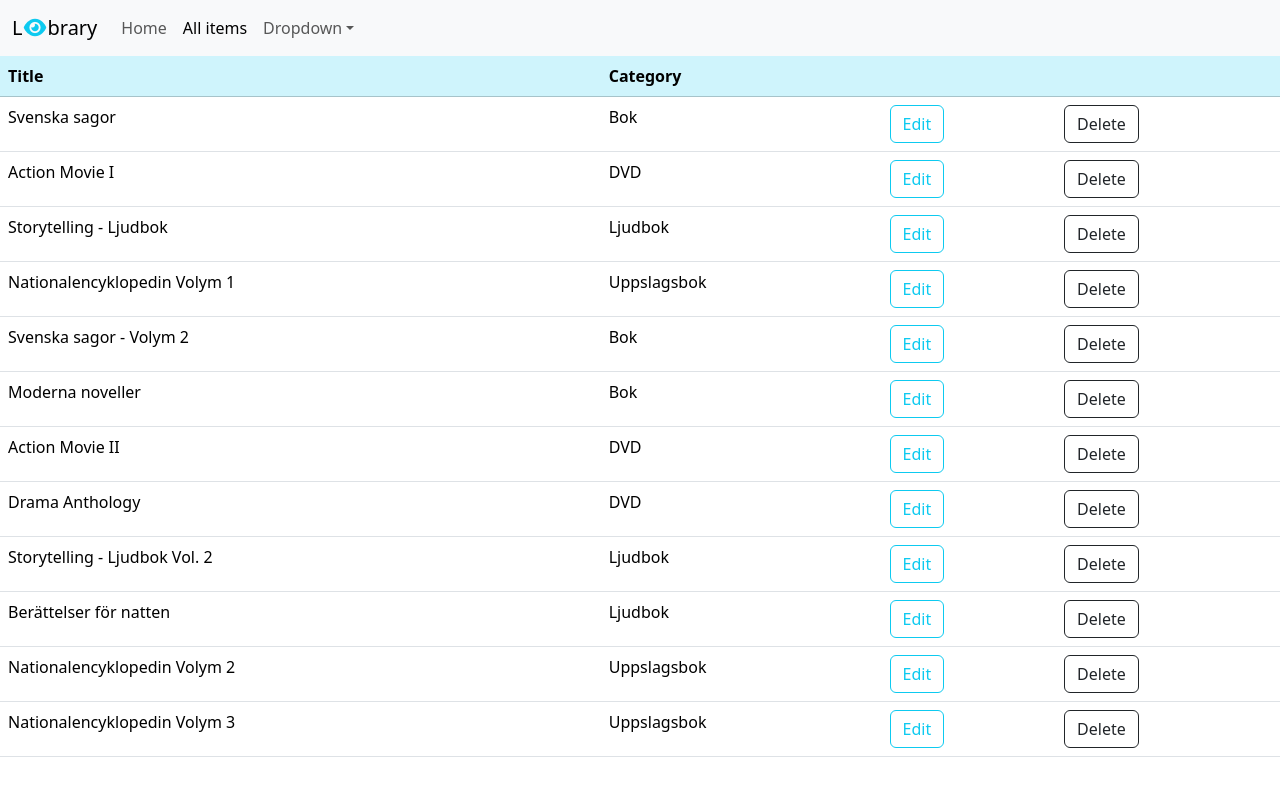
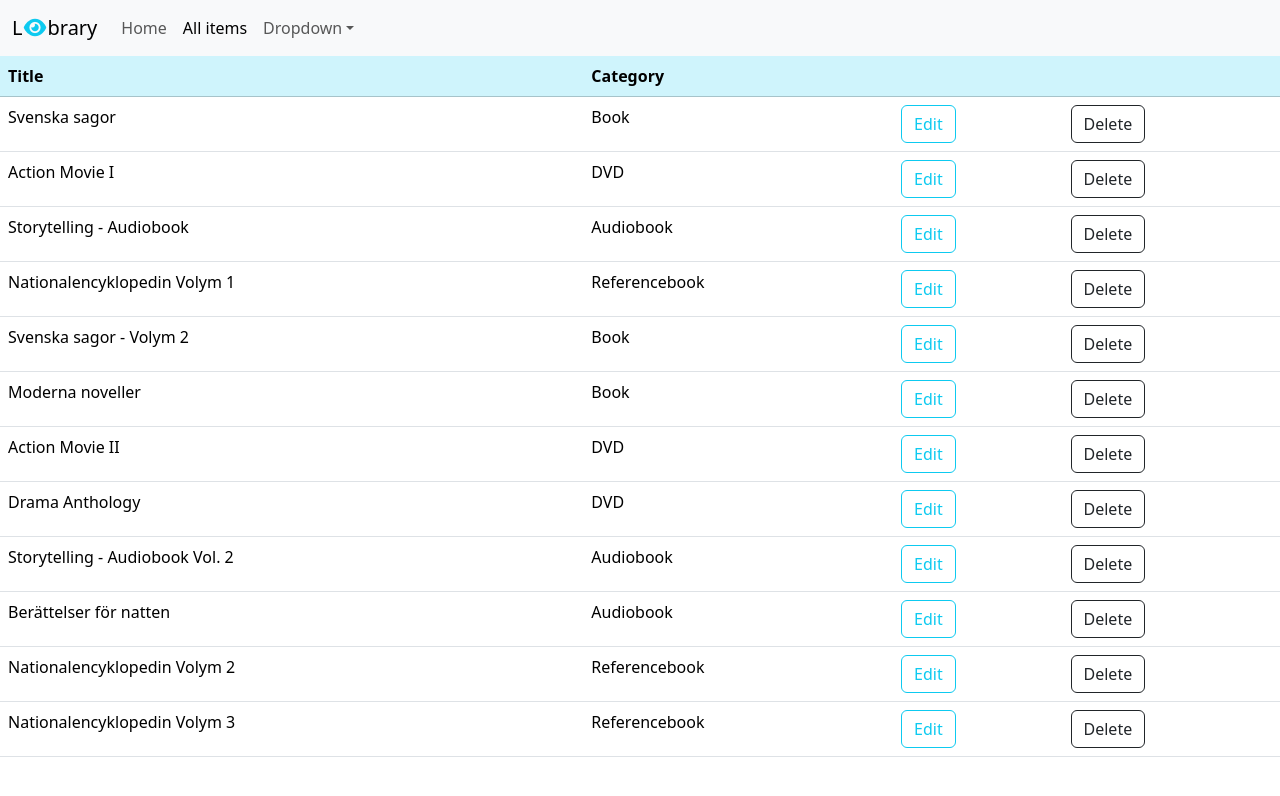
Before and after one commit to Socias93/leyebrary, a React (Vite) app: page /all in a window 1280 px wide. Shown: the top 796 px of the page. Built offline with nearby package versions, Linux system fonts and the light colour scheme.

Commit message:
Fix conditional rendering for item type fields in CreateItemPage

```diff
--- a/src/pages/CreateItemPage.tsx
+++ b/src/pages/CreateItemPage.tsx
@@ -1,12 +1,96 @@
-import { useParams } from "react-router-dom";
+import { useState } from "react";
+import { useParams, useSearchParams } from "react-router-dom";
+
+export type ItemType = "Book" | "Referencebook" | "DVD" | "Audiobook";
 
 function CreateItemPage() {
   const { id } = useParams();
+  const [searchParams] = useSearchParams();
+  const type = (searchParams.get("type") as ItemType) ?? "Book";
+
+  const [title, setTitle] = useState("");
+  const [author, setAuthor] = useState("");
+  const [nbrPages, setNbrPages] = useState<number | "">("");
+  const [runTimeMinutes, setRunTimeMinutes] = useState<number | "">("");
+
+  const submit = (e: React.FormEvent) => {
+    e.preventDefault();
+    const payload: any = { title, categoryId: id, type };
+
+    if (type === "Book" || type === "Referencebook") {
+      payload.author = author;
+      payload.nbrPages = Number(nbrPages);
+    } else {
+      payload.runTimeMinutes = Number(runTimeMinutes);
+    }
+  };
+
+  const isBookish = type === "Book" || type === "Referencebook";
+  const isTimeBased = type === "DVD" || type === "Audiobook";
 
   return (
-    <h1>
-      Create new <button>{id} </button>
-    </h1>
+    <>
+      <h1>
+        Create new <small>{type} </small>
+      </h1>
+      <form onSubmit={submit}>
+        <div className="mb-3">
+          <label className="form-label">Title</label>
+          <input
+            className="form-control"
+            value={title}
+            onChange={(e) => setTitle(e.target.value)}
+          />
+        </div>
+        <div className="mb-3">
+          <label className="form-label">Category</label>
+          <input className="form-control" />
+        </div>
+        {isBookish && (
+          <>
+            <div className="mb-3">
+              <label className="form-label">Author</label>
+              <input
+                className="form-control"
+                value={author}
+                onChange={(e) => setAuthor(e.target.value)}
+              />
+            </div>
+            <div className="mb-3">
+              <label className="form-label">Nbr Pages</label>
+              <input
+                type="number"
+                className="form-control"
+                value={nbrPages}
+                onChange={(e) =>
+                  setNbrPages(
+                    e.target.value === "" ? "" : Number(e.target.value)
+                  )
+                }
+              />
+            </div>
+          </>
+        )}
+
+        {isTimeBased && (
+          <div className="mb-3">
+            <label className="form-label">Run time (minutes)</label>
+            <input
+              className="form-control"
+              value={runTimeMinutes}
+              onChange={(e) =>
+                setRunTimeMinutes(
+                  e.target.value === "" ? "" : Number(e.target.value)
+                )
+              }
+            />
+          </div>
+        )}
+        <button className="btn btn-outline-info" type="submit">
+          Create
+        </button>
+      </form>
+    </>
   );
 }
 
--- a/src/pages/NewItemPage.tsx
+++ b/src/pages/NewItemPage.tsx
@@ -9,22 +9,33 @@ function NewItemPage() {
     new Map(items.map((it) => [it.category._id, it.category])).values()
   );
 
+  const mapCategoryToType = (categoryName: string) => {
+    if (categoryName.toLowerCase().includes("bok")) return "Bok";
+    if (categoryName.toLowerCase().includes("uppslags")) return "Uppslagsbok";
+    if (categoryName.toLowerCase().includes("dvd")) return "DVD";
+    if (categoryName.toLowerCase().includes("audio")) return "Audiobook";
+    return "DVD";
+  };
+
   return (
-    <>
-      <div className="d-grid justify-content-center">
-        <h1>What item would you like to create ?</h1>
-        <div className="d-flex">
-          {uniqueCategories.map((i) => (
+    <div className="d-grid justify-content-center">
+      <h1>What item would you like to create ?</h1>
+      <div className="d-flex">
+        {uniqueCategories.map((i) => {
+          const type = mapCategoryToType(i.name);
+          return (
             <button
-              onClick={() => navigate(`/new-item/${i._id}`)}
               key={i._id}
-              className="btn btn-outline-info col-2 mt-4 ms-1 w-25 ">
+              onClick={() =>
+                navigate(`/new-item/${i._id}?type=${encodeURIComponent(type)}`)
+              }
+              className="btn btn-outline-info col-2 mt-4 ms-1 w-25">
               {i.name}
             </button>
-          ))}
-        </div>
+          );
+        })}
       </div>
-    </>
+    </div>
   );
 }
 
--- a/src/routes.tsx
+++ b/src/routes.tsx
@@ -34,7 +34,9 @@ const router = createBrowserRouter([
         path: "new-category",
         element: <NewCategoryPage />,
       },
+      { path: "edit-item/:id", element: <CreateItemPage /> },
       { path: "new-item/:id", element: <CreateItemPage /> },
+
       { path: "new-category/:id", element: <CreateCategoryPage /> },
     ],
   },
--- a/src/services/fakeCategoryService.tsx
+++ b/src/services/fakeCategoryService.tsx
@@ -8,10 +8,10 @@ export interface Category {
  * Kategorierna som ska finnas (unika _id)
  */
 export const categories: Category[] = [
-  { _id: "c1b3f9a0-1a2b-4c3d-8e9f-000000000001", name: "Bok" },
+  { _id: "c1b3f9a0-1a2b-4c3d-8e9f-000000000001", name: "Book" },
   { _id: "c1b3f9a0-1a2b-4c3d-8e9f-000000000002", name: "DVD" },
-  { _id: "c1b3f9a0-1a2b-4c3d-8e9f-000000000003", name: "Ljudbok" },
-  { _id: "c1b3f9a0-1a2b-4c3d-8e9f-000000000004", name: "Uppslagsbok" },
+  { _id: "c1b3f9a0-1a2b-4c3d-8e9f-000000000003", name: "Audiobook" },
+  { _id: "c1b3f9a0-1a2b-4c3d-8e9f-000000000004", name: "Referencebook" },
 ];
 
 export function getCategories(): Category[] {
@@ -24,7 +24,7 @@ export function getCategories(): Category[] {
 export interface BaseItem {
   _id: string;
   title: string;
-  type: "Bok" | "DVD" | "Ljudbok" | "Uppslagsbok";
+  type: "Book" | "DVD" | "Audiobook" | "Referencebook";
   isBorrowable: boolean;
   categoryId: string; // ska peka på en Category._id
   // fält som sätts när utlånad:
@@ -36,10 +36,10 @@ export interface BaseItem {
  * Specifika obligatoriska fält per typ
  */
 export interface Book extends BaseItem {
-  type: "Bok";
+  type: "Book";
   author: string;
   nbrPages: number;
-  // isBorrowable true => kan lånas; uppslagsbok kommer ha isBorrowable=false
+  // isBorrowable true => kan lånas; Referencebook kommer ha isBorrowable=false
 }
 
 export interface DVD extends BaseItem {
@@ -48,15 +48,15 @@ export interface DVD extends BaseItem {
 }
 
 export interface Audiobook extends BaseItem {
-  type: "Ljudbok";
+  type: "Audiobook";
   runTimeMinutes: number;
 }
 
 export interface ReferenceBook extends BaseItem {
-  type: "Uppslagsbok";
+  type: "Referencebook";
   author: string;
   nbrPages: number;
-  // enligt regeln: uppslagsbok kan INTE lånas => isBorrowable should be false
+  // enligt regeln: Referencebook kan INTE lånas => isBorrowable should be false
 }
 
 /**
@@ -66,11 +66,11 @@ export type LibraryItem = Book | DVD | Audiobook | ReferenceBook;
 
 /**
  * Hjälpfunktion: kolla om en item kan lånas (enligt regler)
- * - En bok/DVD/ljudbok kan lånas endast om isBorrowable === true
- * - En uppslagsbok (type === "Uppslagsbok") kan aldrig lånas (returnerar false)
+ * - En Book/DVD/Audiobook kan lånas endast om isBorrowable === true
+ * - En Referencebook (type === "Referencebook") kan aldrig lånas (returnerar false)
  */
 export function canBorrow(item: LibraryItem): boolean {
-  if (item.type === "Uppslagsbok") return false;
+  if (item.type === "Referencebook") return false;
   return item.isBorrowable === true && !item.borrower;
 }
 
@@ -119,9 +119,9 @@ export const sampleItems: LibraryItem[] = [
     title: "Svenska sagor",
     author: "A. Författare",
     nbrPages: 320,
-    type: "Bok",
+    type: "Book",
     isBorrowable: true,
-    categoryId: categories.find((c) => c.name === "Bok")!._id,
+    categoryId: categories.find((c) => c.name === "Book")!._id,
   },
   {
     _id: "item-0002",
@@ -133,20 +133,20 @@ export const sampleItems: LibraryItem[] = [
   },
   {
     _id: "item-0003",
-    title: "Storytelling - Ljudbok",
+    title: "Storytelling - Audiobook",
     runTimeMinutes: 400,
-    type: "Ljudbok",
+    type: "Audiobook",
     isBorrowable: true,
-    categoryId: categories.find((c) => c.name === "Ljudbok")!._id,
+    categoryId: categories.find((c) => c.name === "Audiobook")!._id,
   },
   {
     _id: "item-0004",
     title: "Nationalencyklopedin Volym 1",
     author: "NE",
     nbrPages: 1200,
-    type: "Uppslagsbok",
+    type: "Referencebook",
     isBorrowable: false, // får inte lånas
-    categoryId: categories.find((c) => c.name === "Uppslagsbok")!._id,
+    categoryId: categories.find((c) => c.name === "Referencebook")!._id,
   },
 ];
 
--- a/src/services/fakeFoodService.tsx
+++ b/src/services/fakeFoodService.tsx
@@ -12,7 +12,7 @@ interface BaseItem {
 }
 
 export interface Book extends BaseItem {
-  type: "Bok";
+  type: "Book";
   author: string;
   nbrPages: number;
 }
@@ -23,12 +23,12 @@ export interface DVD extends BaseItem {
 }
 
 export interface Audiobook extends BaseItem {
-  type: "Ljudbok";
+  type: "Audiobook";
   runTimeMinutes: number;
 }
 
 export interface ReferenceBook extends BaseItem {
-  type: "Uppslagsbok";
+  type: "Referencebook";
   author: string;
   nbrPages: number;
 }
@@ -61,9 +61,9 @@ const items: LibraryItem[] = [
     author: "A. Författare",
     nbrPages: 320,
     isBorrowable: true,
-    category: getCategories().find((c) => c.name === "Bok") || {
+    category: getCategories().find((c) => c.name === "Book") || {
       _id: "c1b3f9a0-1a2b-4c3d-8e9f-000000000001",
-      name: "Bok",
+      name: "Book",
     },
   } as Book,
   {
@@ -78,12 +78,12 @@ const items: LibraryItem[] = [
   } as DVD,
   {
     _id: "lib-0003",
-    title: "Storytelling - Ljudbok",
+    title: "Storytelling - Audiobook",
     runTimeMinutes: 400,
     isBorrowable: true,
-    category: getCategories().find((c) => c.name === "Ljudbok") || {
+    category: getCategories().find((c) => c.name === "Audiobook") || {
       _id: "c1b3f9a0-1a2b-4c3d-8e9f-000000000003",
-      name: "Ljudbok",
+      name: "Audiobook",
     },
   } as Audiobook,
   {
@@ -92,9 +92,9 @@ const items: LibraryItem[] = [
     author: "NE",
     nbrPages: 1200,
     isBorrowable: false,
-    category: getCategories().find((c) => c.name === "Uppslagsbok") || {
+    category: getCategories().find((c) => c.name === "Referencebook") || {
       _id: "c1b3f9a0-1a2b-4c3d-8e9f-000000000004",
-      name: "Uppslagsbok",
+      name: "Referencebook",
     },
   } as ReferenceBook,
 
@@ -104,7 +104,7 @@ const items: LibraryItem[] = [
     author: "A. Författare",
     nbrPages: 288,
     isBorrowable: true,
-    category: { _id: "c1b3f9a0-1a2b-4c3d-8e9f-000000000001", name: "Bok" },
+    category: { _id: "c1b3f9a0-1a2b-4c3d-8e9f-000000000001", name: "Book" },
   } as Book,
   {
     _id: "lib-0006",
@@ -112,7 +112,7 @@ const items: LibraryItem[] = [
     author: "B. Författare",
     nbrPages: 214,
     isBorrowable: true,
-    category: { _id: "c1b3f9a0-1a2b-4c3d-8e9f-000000000001", name: "Bok" },
+    category: { _id: "c1b3f9a0-1a2b-4c3d-8e9f-000000000001", name: "Book" },
   } as Book,
 
   // Två extra DVD
@@ -134,17 +134,23 @@ const items: LibraryItem[] = [
   // Två extra ljudböcker
   {
     _id: "lib-0009",
-    title: "Storytelling - Ljudbok Vol. 2",
+    title: "Storytelling - Audiobook Vol. 2",
     runTimeMinutes: 360,
     isBorrowable: true,
-    category: { _id: "c1b3f9a0-1a2b-4c3d-8e9f-000000000003", name: "Ljudbok" },
+    category: {
+      _id: "c1b3f9a0-1a2b-4c3d-8e9f-000000000003",
+      name: "Audiobook",
+    },
   } as Audiobook,
   {
     _id: "lib-0010",
     title: "Berättelser för natten",
     runTimeMinutes: 240,
     isBorrowable: true,
-    category: { _id: "c1b3f9a0-1a2b-4c3d-8e9f-000000000003", name: "Ljudbok" },
+    category: {
+      _id: "c1b3f9a0-1a2b-4c3d-8e9f-000000000003",
+      name: "Audiobook",
+    },
   } as Audiobook,
 
   // Två extra uppslagsböcker
@@ -156,7 +162,7 @@ const items: LibraryItem[] = [
     isBorrowable: false,
     category: {
       _id: "c1b3f9a0-1a2b-4c3d-8e9f-000000000004",
-      name: "Uppslagsbok",
+      name: "Referencebook",
     },
   } as ReferenceBook,
   {
@@ -167,7 +173,7 @@ const items: LibraryItem[] = [
     isBorrowable: false,
     category: {
       _id: "c1b3f9a0-1a2b-4c3d-8e9f-000000000004",
-      name: "Uppslagsbok",
+      name: "Referencebook",
     },
   } as ReferenceBook,
 ];
@@ -184,7 +190,7 @@ export function getItem(id: string) {
  * saveItem : create or update
  * - validates required fields per type
  * - ensures category exists
- * - enforces: Uppslagsbok -> isBorrowable = false
+ * - enforces: Referencebook -> isBorrowable = false
  */
 export function saveItem(form: LibraryFormData) {
   const categoryInDb = getCategories().find((c) => c._id === form.categoryId);
@@ -193,16 +199,16 @@ export function saveItem(form: LibraryFormData) {
   // Validate fields depending on type
   const type = form.categoryId;
   if (!form.title) throw new Error("Title is required");
-  if (type === "Bok") {
-    if (!form.author) throw new Error("author is required for Bok");
-    if (form.nbrPages == null) throw new Error("nbrPages is required for Bok");
-  } else if (type === "Uppslagsbok") {
-    if (!form.author) throw new Error("author is required for Uppslagsbok");
+  if (type === "Book") {
+    if (!form.author) throw new Error("author is required for Book");
+    if (form.nbrPages == null) throw new Error("nbrPages is required for Book");
+  } else if (type === "Referencebook") {
+    if (!form.author) throw new Error("author is required for Referencebook");
     if (form.nbrPages == null)
-      throw new Error("nbrPages is required for Uppslagsbok");
-  } else if (type === "DVD" || type === "Ljudbok") {
+      throw new Error("nbrPages is required for Referencebook");
+  } else if (type === "DVD" || type === "Audiobook") {
     if (form.runTimeMinutes == null)
-      throw new Error("runTimeMinutes is required for DVD/Ljudbok");
+      throw new Error("runTimeMinutes is required for DVD/Audiobook");
   }
 
   // If updating existing item
@@ -211,16 +217,16 @@ export function saveItem(form: LibraryFormData) {
   // common assignments
   (itemInDb as any).title = form.title;
   (itemInDb as any).type = form.categoryId;
-  // Uppslagsbok can never be borrowable
+  // Referencebook can never be borrowable
   (itemInDb as any).isBorrowable =
-    form.categoryId === "Uppslagsbok" ? false : form.isBorrowable;
+    form.categoryId === "Referencebook" ? false : form.isBorrowable;
   (itemInDb as any).category = categoryInDb;
 
   // type-specific assignments
-  if (form.categoryId === "Bok") {
+  if (form.categoryId === "Book") {
     (itemInDb as any).author = form.author!;
     (itemInDb as any).nbrPages = form.nbrPages!;
-  } else if (form.categoryId === "Uppslagsbok") {
+  } else if (form.categoryId === "Referencebook") {
     (itemInDb as any).author = form.author!;
     (itemInDb as any).nbrPages = form.nbrPages!;
     // make sure it's not borrowable
@@ -230,7 +236,7 @@ export function saveItem(form: LibraryFormData) {
     delete (itemInDb as any).borrowDate;
   } else if (form.categoryId === "DVD") {
     (itemInDb as any).runTimeMinutes = form.runTimeMinutes!;
-  } else if (form.categoryId === "Ljudbok") {
+  } else if (form.categoryId === "Audiobook") {
     (itemInDb as any).runTimeMinutes = form.runTimeMinutes!;
   }
 
@@ -257,7 +263,7 @@ export function deleteItem(id: string) {
  * Extra helpers you may find useful (not required but handy)
  */
 export function canBorrow(item: LibraryItem): boolean {
-  if (item.type === "Uppslagsbok") return false;
+  if (item.type === "Referencebook") return false;
   return item.isBorrowable === true && !item.borrower;
 }
 
```
Also changed, not shown: src/pages/AllItemsPage.tsx (+7 -1 lines).
